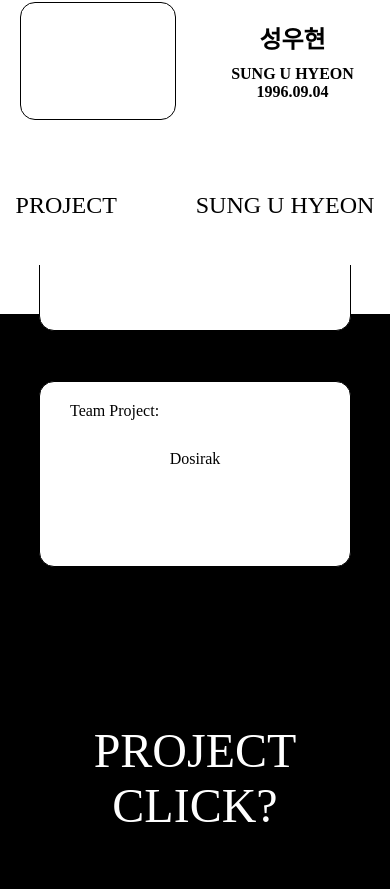
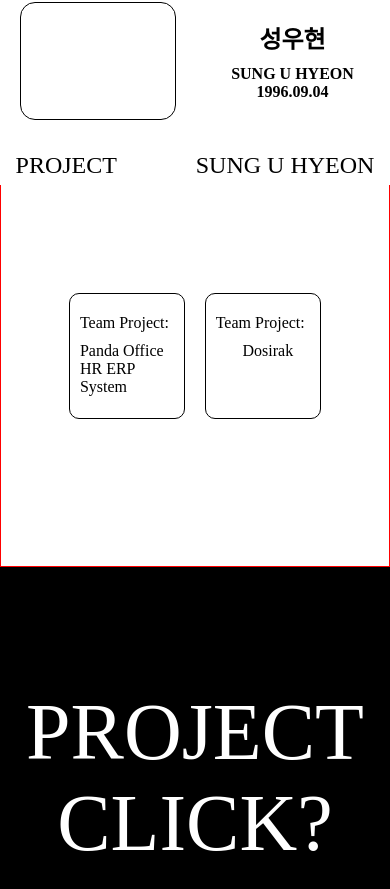
Before and after one commit to sunguh0904/sunguh0904.github.io, a React (Create React App) app: page / in a window 390 px wide. Shown: the part 1543-2432 px from the top of the page. Built offline with nearby package versions, Linux system fonts and the light colour scheme.

Commit message:
#24 feat 프로젝트 모바일 페이지 세로 분할 구현

```diff
--- a/src/css/projcet.css
+++ b/src/css/projcet.css
@@ -65,19 +65,13 @@
 
 @media (max-width: 1200px) {
     .project-default {
-        font-size: 8em; /* 브라우저 너비가 1200px 이하일 때 폰트 크기 조정 */
+        font-size: 8em;
     }
 }
 
 @media (max-width: 900px) {
     .project-default {
-        font-size: 5em; /* 브라우저 너비가 900px 이하일 때 폰트 크기 조정 */
-    }
-}
-
-@media (max-width: 600px) {
-    .project-default {
-        font-size: 3em; /* 브라우저 너비가 600px 이하일 때 폰트 크기 조정 */
+        font-size: 5em;
     }
 }
 
@@ -145,8 +139,13 @@
 
 /* mobile =================================================================================================================================== */
 @media (max-width: 768px) {
+    .project-wrap {
+        background: none;
+    }
+
     .project-header {
-        background: #fff
+        background: #fff;
+        height: 40px;
     }
 
     .project-content {
@@ -158,16 +157,36 @@
     }
 
     .project-content {
-        background: linear-gradient(0deg, #000 80%, #fff 20%);
+        background: linear-gradient(0deg, #000 50%, #fff 50%);
     }
 
     .project-list {
         width: 100%;
         height: 50vh;
+        flex-direction: initial;
+        gap: 5%;
+        border: 1px solid #ff0000;
+    }
+
+    .project-item {
+        width: 30%;
+        height: 30%;
+        border-radius: 10px;
+        padding: 20px 0 0 10px;
+    }
+
+    .project-item-name {
+        text-align: initial;
+        display: flex;
+        margin-top: 10%;
     }
 
     .project-view {
         width: 100%;
         height: 50vh;
     }
+
+    .project-default {
+        font-size: 5em;
+    }
 }
```
